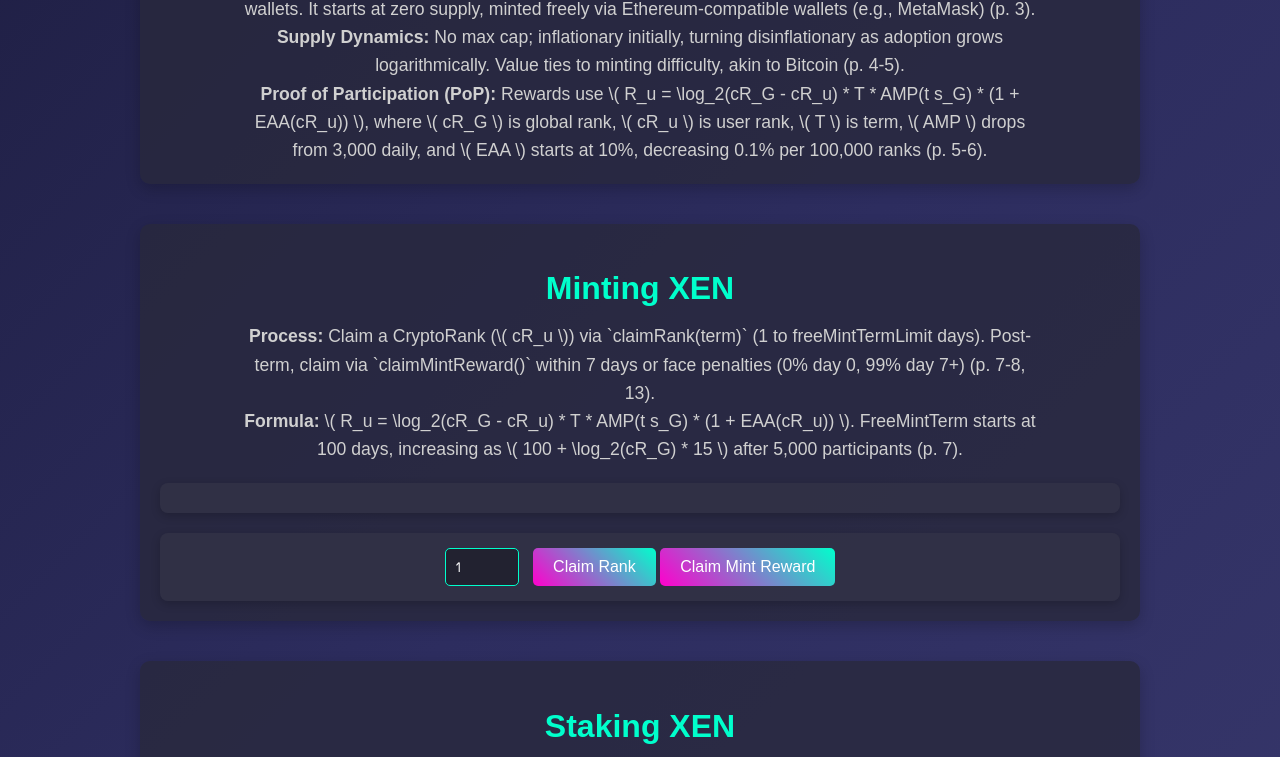
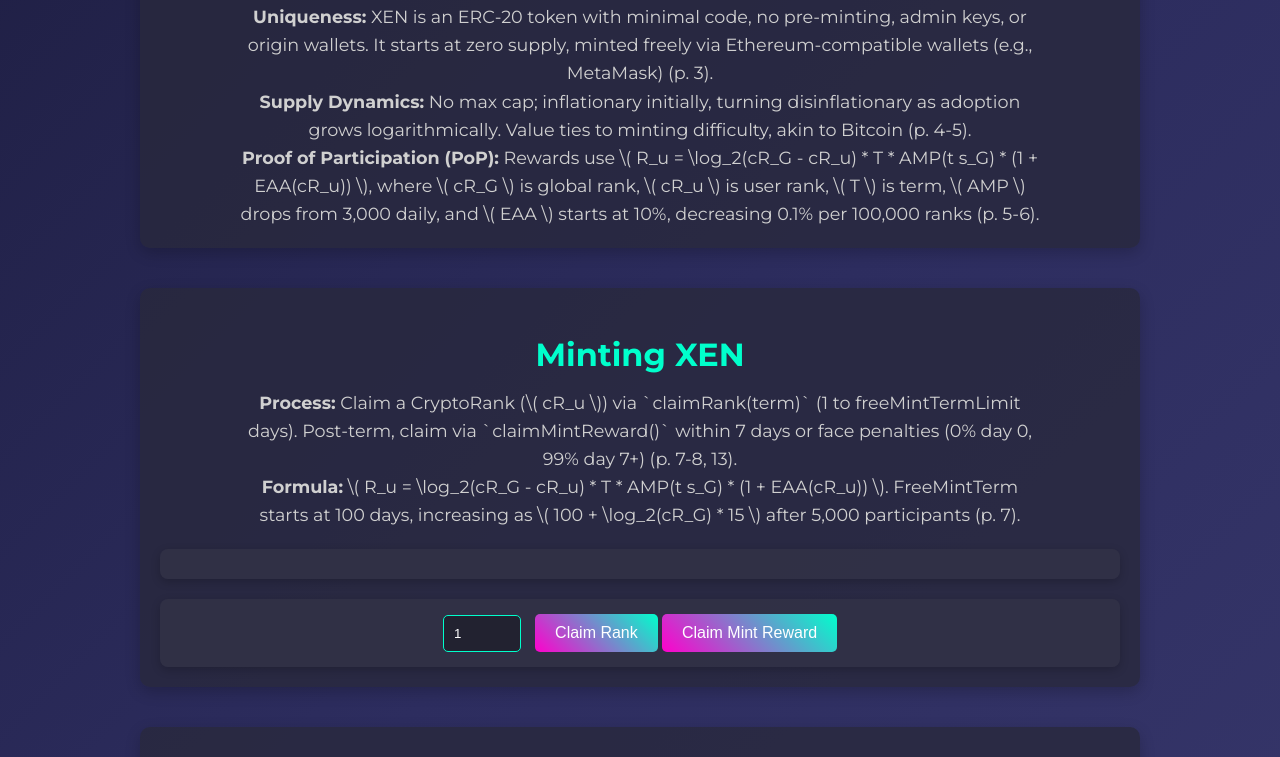
Before and after one commit to BruhhBruhh/FINDXEN, a plain HTML site: page index.html in a window 1280 px wide. Shown: the part 604-1361 px from the top of the page. Drawn offline with Linux system fonts and the light colour scheme; a script that the page names is missing.

Commit message:
Update index.html

```diff
--- a/index.html
+++ b/index.html
@@ -5,7 +5,7 @@
     <meta name="viewport" content="width=device-width, initial-scale=1.0">
     <title>XEN Litepaper</title>
     <link rel="stylesheet" href="styles.css">
-    <link href="https://fonts.googleapis.com/css2?family=Orbitron:wght@400;700&display=swap" rel="stylesheet">
+    <link href="https://fonts.googleapis.com/css2?family=Montserrat:wght@400;700&display=swap" rel="stylesheet">
     <script src="https://cdn.jsdelivr.net/npm/web3@latest/dist/web3.min.js"></script>
 </head>
 <body>
```
